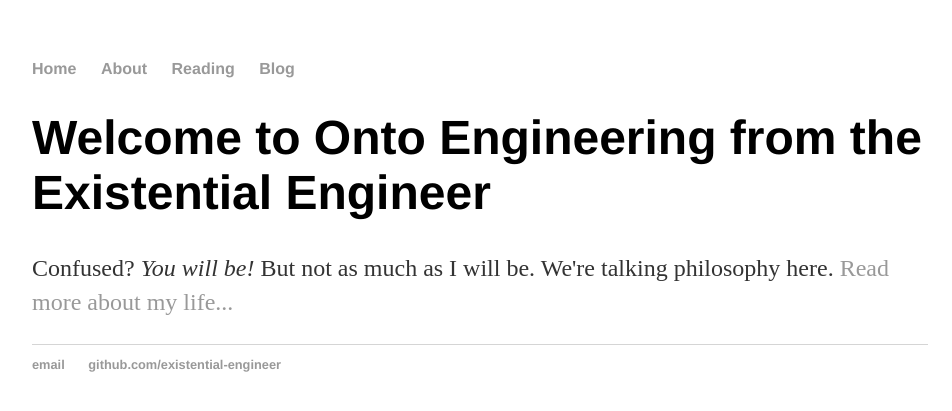
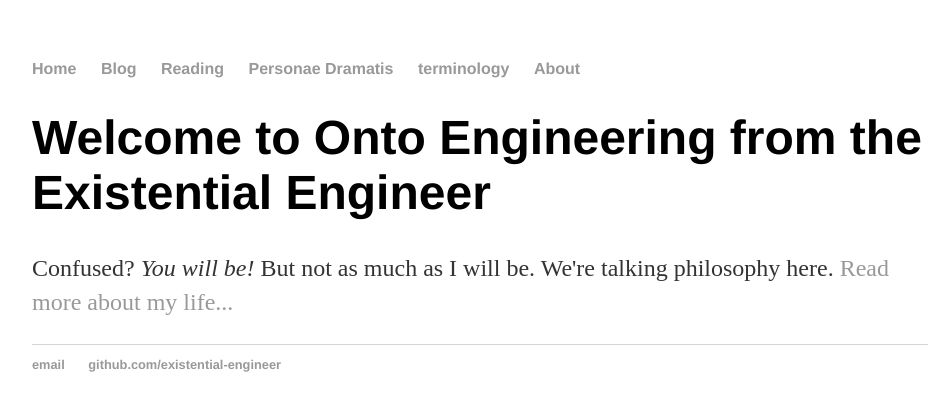
Before and after one commit to existential-engineer/existential-engineer.github.io, a Jekyll site: the page built from index.html, in a window 1280 px wide. Shown: the top 411 px of the page, without its empty margins (160-1112 px from the left). Built offline with Jekyll 4.4.1, drawn with Linux system fonts in a browser that asks for light colours.

Commit message:
Added headers to the home page
Added Terminology and Personae Dramatis folders / headers

```diff
--- a/_layouts/default.html
+++ b/_layouts/default.html
@@ -9,9 +9,13 @@
                         <nav>
                         <ul>
                                 <li><a href="/">Home</a></li>
+                                <li><a href="/blog">Blog</a></li>
+                                <li><a href="/readinglist">Reading</a></li>
+                                <li><a href="/personaedramatis">Personae Dramatis</a></li>
+                                <li><a href="/terminology">terminology</a></li>
                                 <li><a href="/about">About</a></li>
-                                <li><a href="/readinglist">Reading</a></li>
-                                <li><a href="/blog">Blog</a></li>
+
+
                         </ul>
                         </nav>
                         <div class="container">
```
